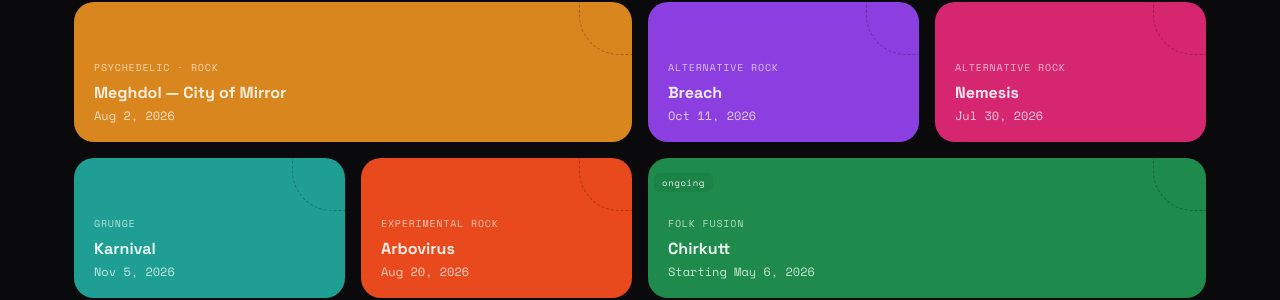
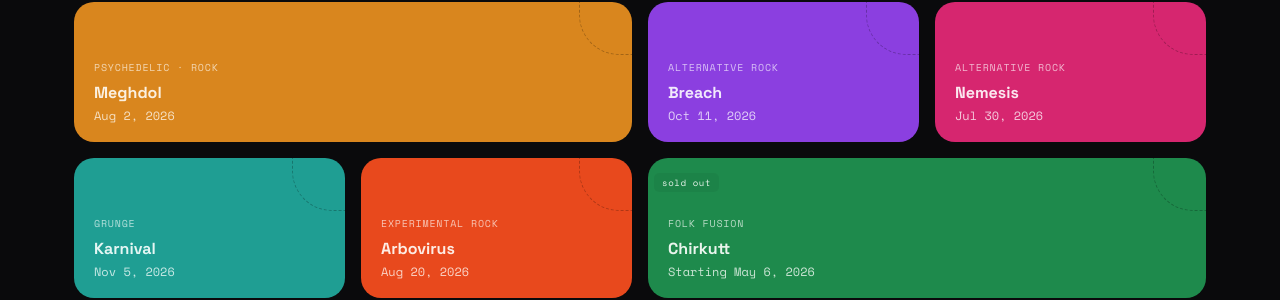
Before and after one commit to mehediforsure/ashor, a plain HTML site: page index.html in a window 1280 px wide. Shown: the part 304-604 px from the top of the page. Drawn offline with nearby package versions, Linux system fonts and the light colour scheme.

Commit message:
Change event title and update status to 'Sold Out'
Updated event titles and status in index.html.

```diff
--- a/index.html
+++ b/index.html
@@ -237,7 +237,7 @@
 
     <a class="card c4 span-2c" href="booking.html" data-title="Meghdol — City of Mirror" data-cat="Psychedelic Rock">
       <p class="cat">Psychedelic · Rock</p>
-      <p class="title">Meghdol — City of Mirror</p>
+      <p class="title">Meghdol</p>
       <p class="date">Aug 2, 2026</p>
     </a>
 
@@ -266,7 +266,7 @@
     </a>
 
     <a class="card c3 span-2c" href="booking.html" data-title="Chirkutt — Worldwide Concert Series" data-cat="Folk Fusion">
-      <span class="status">Ongoing</span>
+      <span class="status">Sold Out</span>
       <p class="cat">Folk Fusion</p>
       <p class="title">Chirkutt</p>
       <p class="date">Starting May 6, 2026</p>
```
